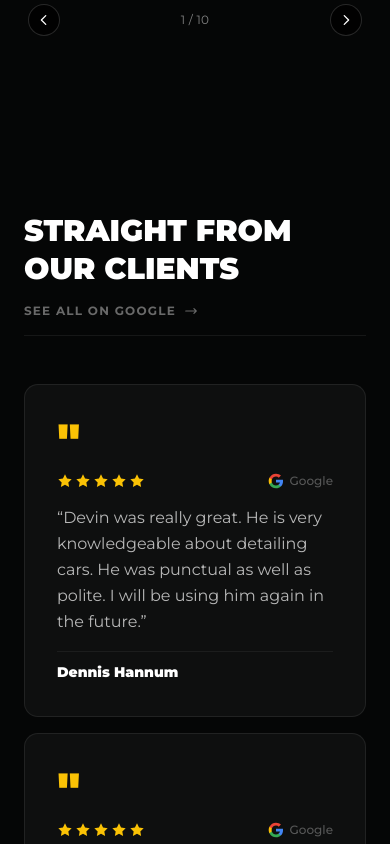
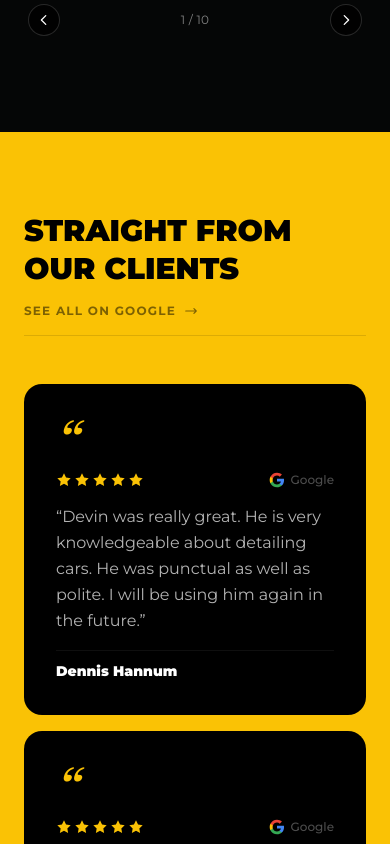
Before and after one commit to metro-dev6/metro-site, a Next.js app: page / in a window 390 px wide. Shown: the part 5480-6324 px from the top of the page. Built offline with nearby package versions, Linux system fonts and the light colour scheme.

Commit message:
feat: testimonials section becomes full-bleed yellow band, add Mary's review
Co-Authored-By: Claude Sonnet 5 <noreply@anthropic.com>
Claude-Session: https://claude.ai/code/session_01FAM1uULUMi5CsCx7HCgzxi

```diff
--- a/components/sections/Testimonials.tsx
+++ b/components/sections/Testimonials.tsx
@@ -17,6 +17,11 @@ const reviews = [
     name: "Braden Baptista",
     body: "Damian did an incredible job on my Mazda. He was very professional and I am very satisfied with his services. There is no doubt in my mind that I will go Metro Auto again for any detailing needs!",
     time: "11 weeks ago",
+  },
+  {
+    name: "Mary Grigoryan",
+    body: "I wish I had taken a before and after picture! My car looks BRAND NEW!! I heard about Damian through word of mouth and I'll be doing the same! I'll be sending him to everyone I know 🙌🏻 🙌🏻",
+    time: "",
   },
 ];
 
@@ -45,20 +50,20 @@ function GoogleIcon() {
 
 export function Testimonials() {
   return (
-    <section className="bg-site-bg py-20 px-6 lg:px-8">
+    <section className="bg-brand-yellow py-20 px-6 lg:px-8">
       <div className="mx-auto max-w-7xl">
 
         {/* Header */}
         <div className="mb-12">
           <div className="flex items-end justify-between gap-4 flex-wrap">
-            <h2 className="text-3xl sm:text-4xl font-black uppercase text-brand-white leading-tight">
+            <h2 className="text-3xl sm:text-4xl font-black uppercase text-brand-black leading-tight">
               Straight From Our Clients
             </h2>
             <Link
               href={GOOGLE_PROFILE_URL}
               target="_blank"
               rel="noopener noreferrer"
-              className="text-xs font-bold uppercase tracking-widest text-brand-white/40 hover:text-brand-yellow transition-colors flex items-center gap-2"
+              className="text-xs font-bold uppercase tracking-widest text-brand-black/50 hover:text-brand-black transition-colors flex items-center gap-2"
             >
               See all on Google
               <svg className="w-3.5 h-3.5" fill="none" stroke="currentColor" strokeWidth="2" viewBox="0 0 24 24">
@@ -66,13 +71,13 @@ export function Testimonials() {
               </svg>
             </Link>
           </div>
-          <div className="mt-4 h-px bg-white/[0.07]" />
+          <div className="mt-4 h-px bg-black/[0.12]" />
         </div>
 
-        <div className="grid grid-cols-1 md:grid-cols-3 gap-4">
+        <div className="grid grid-cols-1 sm:grid-cols-2 gap-4">
           {reviews.map((review) => (
-            <div key={review.name} className="bg-white/[0.04] border border-white/[0.08] rounded-xl p-8 flex flex-col gap-4">
-              <div className="text-5xl font-black text-brand-yellow leading-none -mb-2">"</div>
+            <div key={review.name} className="bg-brand-black rounded-2xl p-8 flex flex-col gap-4">
+              <div className="font-accent text-5xl text-brand-yellow leading-none -mb-2">&ldquo;</div>
               <div className="flex items-center justify-between">
                 <Stars />
                 <div className="flex items-center gap-1.5 text-white/30">
```
